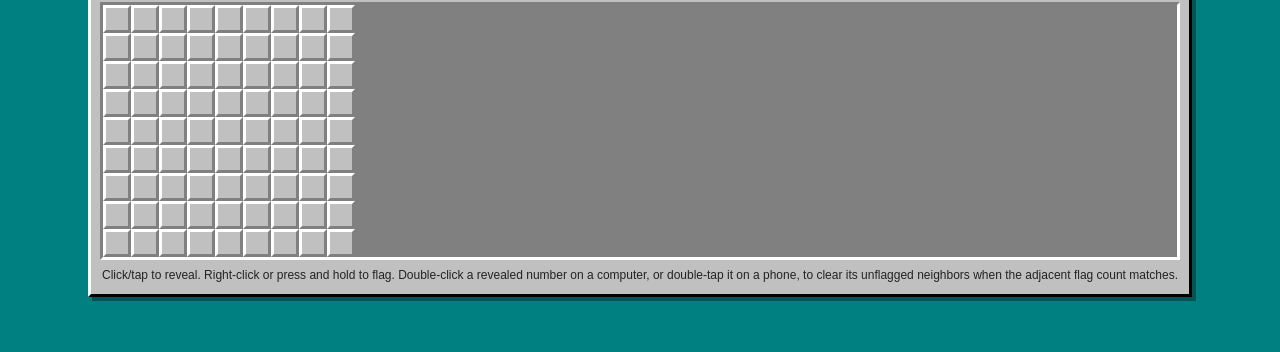
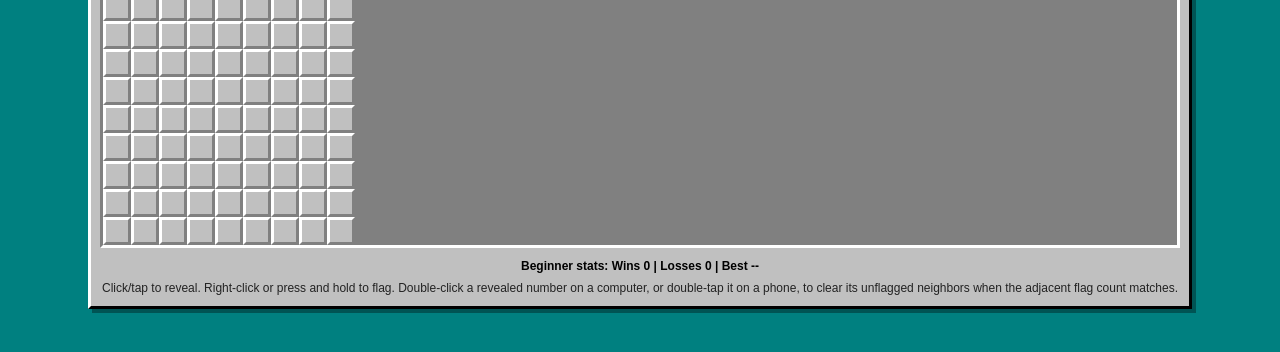
Before and after one commit to FlyingHVAC/Minesweeper, a plain HTML site: page index.html in a window 1280 px wide. Shown: the part 326-678 px from the top of the page. Drawn offline with Linux system fonts and the light colour scheme.

Commit message:
Add files via upload

```diff
--- a/index.html
+++ b/index.html
@@ -1,6 +1,6 @@
 <!DOCTYPE html>
 <html lang="en">
-<head>
+<head><meta name="ms-sp-authoring-source" content="agent">
   <meta charset="UTF-8">
   <meta name="viewport" content="width=device-width, initial-scale=1.0, maximum-scale=1.0, user-scalable=no">
   <meta name="description" content="A self-contained, offline Minesweeper game inspired by the classic Windows version.">
@@ -208,8 +208,9 @@
     .n7 { color: #000000; }
     .n8 { color: #808080; }
 
+    .game-stats { margin: 9px 2px 2px; font: bold 12px/1.5 Arial,sans-serif; text-align:center; }
     .instructions {
-      margin: 7px 2px 1px;
+      margin: 5px 2px 1px;
       font: 12px/1.35 Arial, sans-serif;
       color: #222;
       text-align: center;
@@ -252,6 +253,7 @@
         <div class="board" id="board" role="grid" aria-label="Minesweeper board"></div>
       </div>
 
+      <div class="game-stats" id="gameStats" aria-live="polite"></div>
       <p class="instructions">
         Click/tap to reveal. Right-click or press and hold to flag. Double-click a revealed number on a computer,
         or double-tap it on a phone, to clear its unflagged neighbors when the adjacent flag count matches.
@@ -276,6 +278,19 @@
       const difficultyEl = document.getElementById("difficulty");
       const newGameEl = document.getElementById("newGame");
       const titleResetEl = document.getElementById("titleReset");
+      const gameStatsEl = document.getElementById("gameStats");
+      const MS_SETTINGS_KEY = "classicMinesweeper.settings.v1";
+      const MS_STATS_KEY = "classicMinesweeper.stats.v1";
+      const defaultStats = () => ({ beginner:{wins:0,losses:0,best:null}, intermediate:{wins:0,losses:0,best:null}, expert:{wins:0,losses:0,best:null} });
+      function getStorage(){try{return window.localStorage}catch{return null}}
+      function readJSON(key,fallback){try{const storage=getStorage();return storage?JSON.parse(storage.getItem(key))||fallback:fallback}catch{return fallback}}
+      let allStats = readJSON(MS_STATS_KEY, defaultStats());
+      const savedDifficulty = readJSON(MS_SETTINGS_KEY, {}).difficulty;
+      if (LEVELS[savedDifficulty]) difficultyEl.value = savedDifficulty;
+      function saveSetting(){try{const storage=getStorage();if(storage)storage.setItem(MS_SETTINGS_KEY,JSON.stringify({difficulty:difficultyEl.value}))}catch{}}
+      function saveStats(){try{const storage=getStorage();if(storage)storage.setItem(MS_STATS_KEY,JSON.stringify(allStats))}catch{}}
+      function showStats(){const st=allStats[difficultyEl.value]||defaultStats()[difficultyEl.value];gameStatsEl.textContent=`${difficultyEl.options[difficultyEl.selectedIndex].text.split(":")[0]} stats: Wins ${st.wins} | Losses ${st.losses} | Best ${st.best===null?"--":st.best+"s"}`}
+      function recordAbandon(){if(started&&!ended){allStats[difficultyEl.value].losses++;saveStats()}}
 
       let config;
       let cells = [];
@@ -291,7 +306,9 @@
       let lastTouchTapCell = null;
       const TOUCH_DOUBLE_TAP_MS = 380;
 
-      function beginGame() {
+      function beginGame(countAbandon = false) {
+        if (countAbandon) recordAbandon();
+        saveSetting();
         clearInterval(timerId);
         timerId = null;
         config = LEVELS[difficultyEl.value];
@@ -326,6 +343,7 @@
           }
         }
         updateMineCounter();
+        showStats();
       }
 
       function startTimer() {
@@ -466,6 +484,7 @@
 
       function winGame() {
         ended = true;
+        const st=allStats[difficultyEl.value];st.wins++;if(st.best===null||seconds<st.best)st.best=seconds;saveStats();showStats();
         clearInterval(timerId);
         faceEl.textContent = "😎";
         for (const row of cells) {
@@ -483,6 +502,7 @@
 
       function loseGame() {
         ended = true;
+        allStats[difficultyEl.value].losses++;saveStats();showStats();
         clearInterval(timerId);
         faceEl.textContent = "😵";
         for (const row of cells) {
@@ -575,10 +595,10 @@
         if (!ended) faceEl.textContent = "🙂";
       });
 
-      difficultyEl.addEventListener("change", beginGame);
-      newGameEl.addEventListener("click", beginGame);
-      faceEl.addEventListener("click", beginGame);
-      titleResetEl.addEventListener("click", beginGame);
+      difficultyEl.addEventListener("change", () => beginGame(true));
+      newGameEl.addEventListener("click", () => beginGame(true));
+      faceEl.addEventListener("click", () => beginGame(true));
+      titleResetEl.addEventListener("click", () => beginGame(true));
 
       beginGame();
     })();
```
